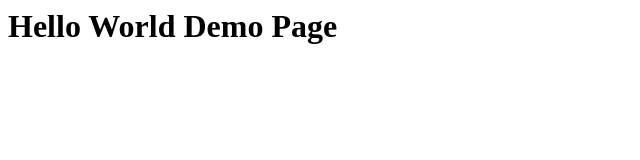
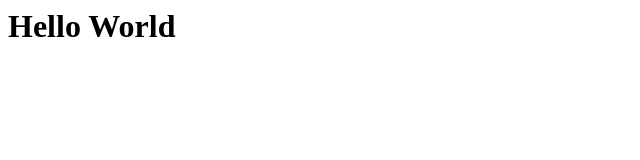
Before and after one commit to krishnapaladugu/HelloWorldDemo, a plain HTML site: page index.html in a window 1280 px wide. Shown: the whole page, without its empty margins (0-640 px from the left). Drawn offline with Linux system fonts and the light colour scheme.

Commit message:
Update index.html

```diff
--- a/index.html
+++ b/index.html
@@ -1 +1 @@
-<h1>Hello World Demo Page</h1>
+<h1>Hello World</h1>
```
